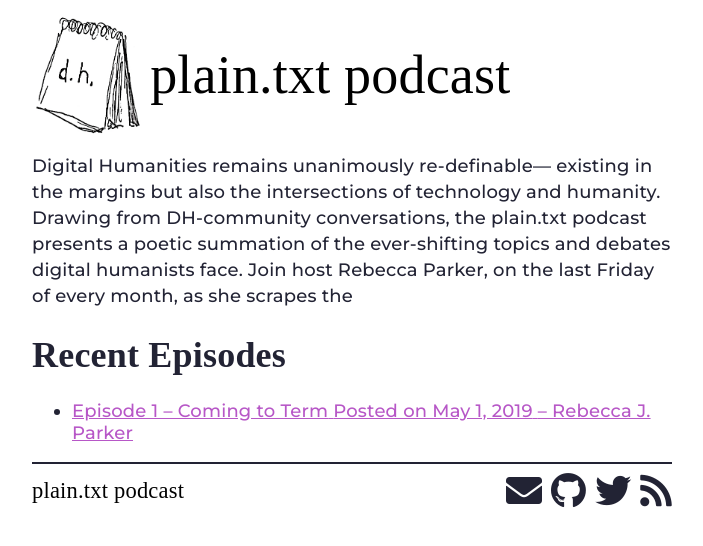
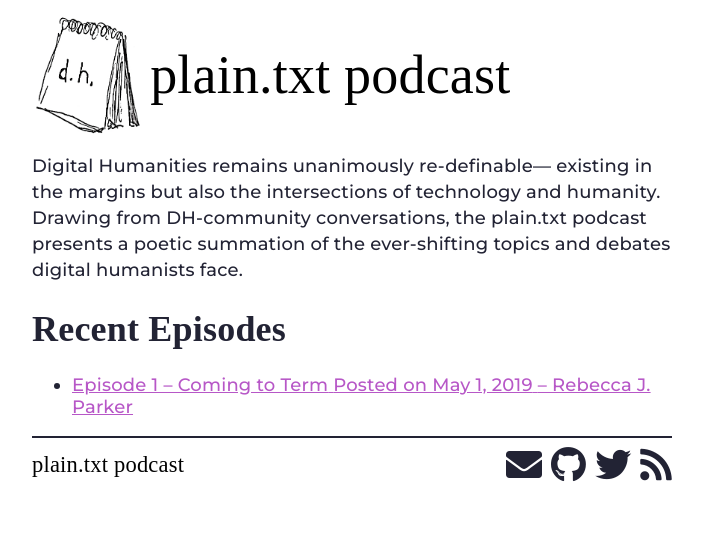
Before and after one commit to publishing-bitbytebit/PlainTxtPodcast, a Jekyll site: the page built from index.md, in a window 1280 px wide. Shown: the top 546 px of the page, without its empty margins (288-991 px from the left). Built offline with Jekyll 4.4.1, drawn with Linux system fonts in a browser that asks for light colours.

Commit message:
Update _config.yml

```diff
--- a/_config.yml
+++ b/_config.yml
@@ -15,7 +15,7 @@
 # in the templates via {{ site.myvariable }}.
 title: plain.txt podcast
 email: pub.bitbytebit@gmail.com
-description: Digital Humanities remains unanimously re-definable— existing in the margins but also the intersections of technology and humanity. Drawing from DH-community conversations, the plain.txt podcast presents a poetic summation of the ever-shifting topics and debates digital humanists face. Join host Rebecca Parker, on the last Friday of every month, as she scrapes the #DH social-sphere and pairs the findings of the field with her spoken-word poetry in yet another attempt to discover what it means to "DO" Digital Humanities.
+description: Digital Humanities remains unanimously re-definable— existing in the margins but also the intersections of technology and humanity. Drawing from DH-community conversations, the plain.txt podcast presents a poetic summation of the ever-shifting topics and debates digital humanists face.
 baseurl: "" # the subpath of your site, e.g. /blog
 url: "http://plaintxtpodcast.com/" # the base hostname & protocol for your site, e.g. http://example.com
 github_username:  publishing-bitbytebit
```
